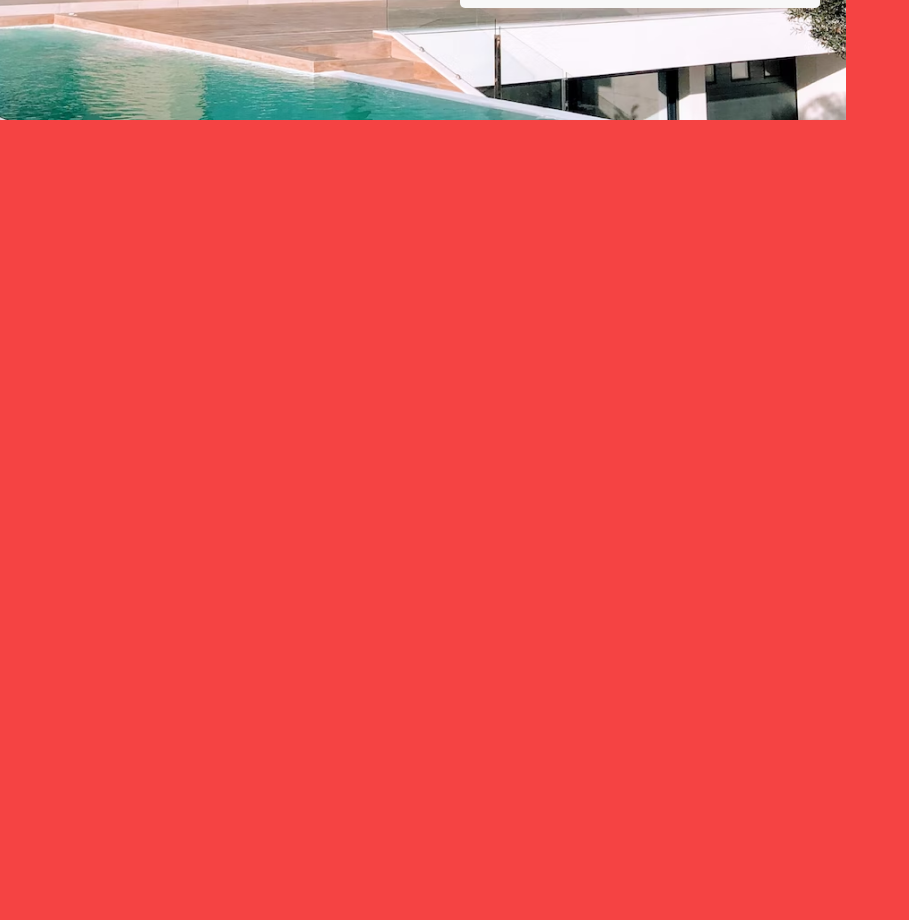
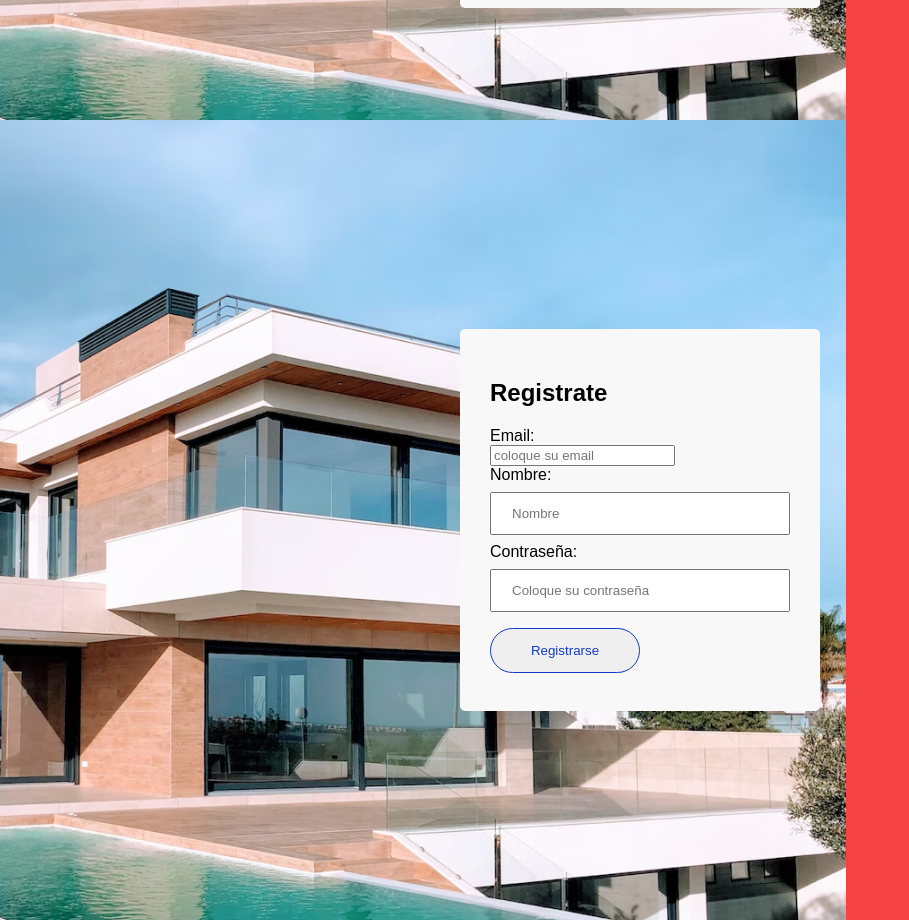
Before and after one commit to arielesquivel/Fronthousedev, a React (Create React App) app in the folder house-dev/: page / in a window 1280 px wide. Shown: the part 680-1600 px from the top of the page, without its empty margins (0-909 px from the left). Before the commit the page ends 800 px from the top, so only its background shows below. Built offline with nearby package versions, Linux system fonts and the light colour scheme.

Commit message:
modificacion de registro de usuarios

```diff
--- a/house-dev/src/App.js
+++ b/house-dev/src/App.js
@@ -1,11 +1,13 @@
 import "./App.css";
 import Login from "./componentes/Login";
+import Registrer from "./componentes/register";
 
 function App() {
   return (
     <div className="App">
       <header className="App-header">
         <Login />
+        <Registrer />
       </header>
     </div>
   );
--- a/house-dev/src/componentes/Login.js
+++ b/house-dev/src/componentes/Login.js
@@ -1,7 +1,6 @@
 import React from "react";
 import axios from "axios";
 import { Link, Redirect } from "react-router-dom";
-
 function Login() {
   const [redirect, setRedirect] = React.useState(false);
   const [formData, setFormData] = React.useState({
--- /dev/null
+++ b/house-dev/src/componentes/register.js
@@ -0,0 +1,34 @@
+import React, { useState } from "react";
+import axios from "axios";
+
+function Register() {
+  return (
+    <>
+      <div className="container">
+        <div>
+          <form className="login-form">
+            <h2 text-aling="center">Registrate</h2>
+            <div>
+              <label>Email:</label>
+              <br />
+              <input type="email" name="email" placeholder="coloque su email" />
+              <br />
+              <label>Nombre:</label>
+              <input type="text" name="name" placeholder="Nombre" />
+              <br />
+              <label>Contraseña:</label>
+              <input
+                type="password"
+                name="password"
+                placeholder="Coloque su contraseña"
+              />
+              <button type="submit">Registrarse</button>
+            </div>
+          </form>
+        </div>
+      </div>
+    </>
+  );
+}
+
+export default Register;
```
Also changed, not shown: house-dev/src/componentes/register.jsx (deleted, +0 -37 lines), package.json (deleted, +0 -7 lines), house-dev/src/componentes/Home.js (added), 2 other files (tests, documents, lock files or other folders).
